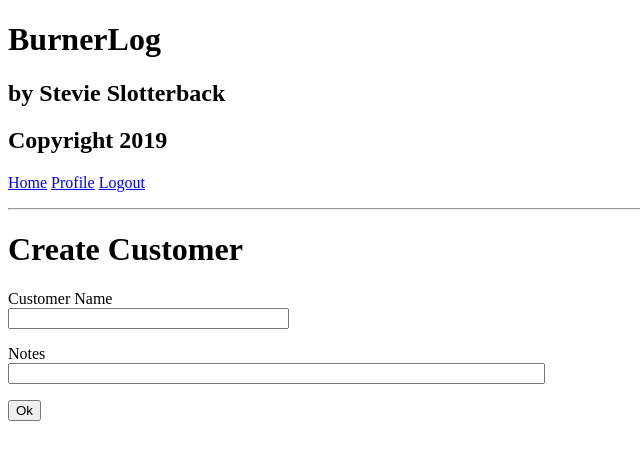
After one commit to slotterback/burnerlog, a Flask app: page /create_customer in a window 1280 px wide. The commit adds this page. Shown: the top 460 px of the page, without its empty margins (0-640 px from the left). Run offline with Flask 2, Linux system fonts and the light colour scheme; a user stored in the database is signed in; tables that the repository leaves empty hold one stand-in row (values such as "Sample post"); some libraries are stand-ins or nearby versions.

Commit message:
Add routes for users to create and update Customers

```diff
--- a/app/main/forms.py
+++ b/app/main/forms.py
@@ -1,6 +1,8 @@
 from flask_wtf import FlaskForm
 from wtforms import StringField, PasswordField, BooleanField, SubmitField, TextAreaField
 from wtforms.validators import DataRequired
+from app.models import Customer
+
 
 class LoginForm(FlaskForm):
     username = StringField('Username', validators=[DataRequired()])
@@ -13,3 +15,8 @@ class ReportForm(FlaskForm):
     action = TextAreaField('Action Taken', validators=[DataRequired()])
     recommendation = TextAreaField('Recommendations')
     submit = SubmitField('Submit Report')
+
+class CustomerForm(FlaskForm):
+    name = StringField('Customer Name', validators=[DataRequired()])
+    notes = StringField('Notes')
+    submit = SubmitField('Ok')
--- a/app/main/routes.py
+++ b/app/main/routes.py
@@ -1,9 +1,9 @@
 from datetime import datetime
-from flask import render_template, flash, redirect, url_for
+from flask import render_template, flash, redirect, url_for, request
 from flask_login import login_required, current_user
 from app import db
 from app.main import bp
-from app.main.forms import ReportForm
+from app.main.forms import ReportForm, CustomerForm
 from app.models import User, Customer, Report
 
 @bp.route('/')
@@ -24,11 +24,29 @@ def user(username):
     user = User.query.filter_by(username=username).first_or_404()
     return render_template('user.html', user=user)
 
-@bp.route('/customer/<customer_name>')
+@bp.route('/customer/<int:id>')
 @login_required
-def customer(customer_name):
-    customer = Customer.query.filter_by(customer_name=customer_name).first_or_404()
+def customer(id):
+    customer = Customer.query.filter_by(id=id).first_or_404()
     return render_template('main/customer.html', customer=customer)
+
+#todo: figure out how to pass the current customer to the route.
+@bp.route('/update_customer/<int:id>', methods=['GET','POST'])
+@login_required
+def update_customer(id):
+    customer = Customer.query.filter_by(id=id).first_or_404()
+    form = CustomerForm()
+    if request.method == 'GET':
+        form.name.data = customer.getName()
+        form.notes.data = customer.getNotes()
+    if form.validate_on_submit():
+        customer.setName(form.name.data)
+        customer.setNotes(form.notes.data)
+        db.session.commit()
+        return redirect(url_for('main.index'))
+    return render_template('main/update_customer.html',
+                           customer=customer,
+                           form=form)
 
 @bp.route('/write_report', methods=['GET', 'POST'])
 @login_required
@@ -44,5 +62,22 @@ def write_report():
         db.session.commit()
         flash('Your report has been recorded!')
         return redirect(url_for('auth.login'))
-    return render_template('main/report.html', title='Write Report',
+    return render_template('main/report.html',
+                           title='Write Report',
                            form=form)
+
+@bp.route('/create_customer', methods=['GET', 'POST'])
+@login_required
+def create_customer():
+    form = CustomerForm()
+    if form.validate_on_submit():
+        #todo: check for uniqueness
+        customer = Customer()
+        customer.setName(form.name.data)
+        customer.setNotes(form.notes.data)
+        db.session.add(customer)
+        db.session.commit()
+        return redirect(url_for('main.index'))
+    return render_template('main/create_customer.html',
+                           title='Create New Customer',
+                           form=form)
--- a/app/templates/_report.html
+++ b/app/templates/_report.html
@@ -6,8 +6,7 @@
     <tr>
         <td>Customer: </td>
         <td>
-            <a href="{{ url_for('main.customer',
-                                customer_name=report.customer.customer_name) }}">
+            <a href="{{ url_for('main.customer', id=report.customer.id) }}">
                {{ report.customer.customer_name}}
             </a>
         </td>
--- /dev/null
+++ b/app/templates/main/create_customer.html
@@ -0,0 +1,22 @@
+{% extends "base.html" %}
+{% block content %}
+    <h1>Create Customer</h1>
+        <form action="" method="post" novalidate>
+        {{ form.hidden_tag() }}
+        <p>
+            {{ form.name.label }}<br>
+            {{ form.name(size=32) }}<br>
+            {% for error in form.name.errors %}
+            <span style="color: red;">[{{ error }}]</span>
+            {% endfor %}
+        </p>
+        <p>
+            {{ form.notes.label }}<br>
+            {{ form.notes(size=64) }}<br>
+            {% for error in form.notes.errors %}
+            <span style="color: red;">[{{ error }}]</span>
+            {% endfor %}
+        </p>
+       <p>{{ form.submit() }}</p>
+    </form>
+{% endblock %}
--- a/app/templates/main/customer.html
+++ b/app/templates/main/customer.html
@@ -3,4 +3,5 @@
 {% block content %}
     <h1>Customer: {{ customer.customer_name }}</h1>
     <h2>{{customer.customer_notes }}</h2>
+    <a href="{{url_for('main.update_customer',id = customer.id)}}">Update</a>
 {% endblock %}
--- a/app/templates/main/index.html
+++ b/app/templates/main/index.html
@@ -7,9 +7,11 @@
     {% endfor %}
     <h1>All Customers</h1>
     {% for customer in customers %}
-        <a href="{{ url_for('main.customer', customer_name=customer.getName())}}">
+        <a href="{{ url_for('main.customer', id=customer.id)}}">
         {{ customer.getName()}}</a><br>
     {% endfor %}
+    <br>
+    <a href="{{ url_for('main.create_customer')}}">Create New Customer</a><br>
     <h1>Hi, {{current_user.username}}!</h1>
     {% for report in reports %}
         {% include '_report.html' %}<br>
```
Also changed, not shown: app/templates/main/update_customer.html (added, +22 -0 lines).
